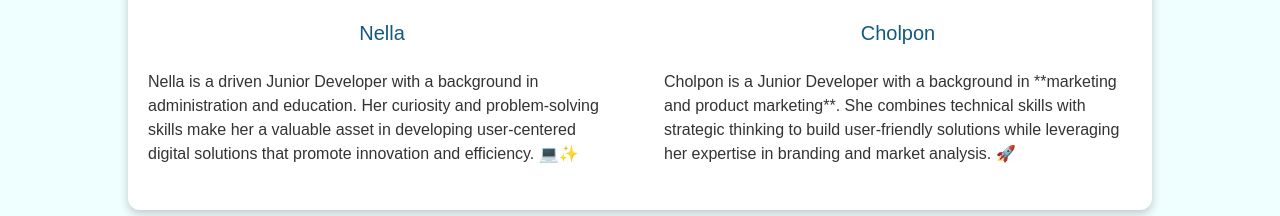
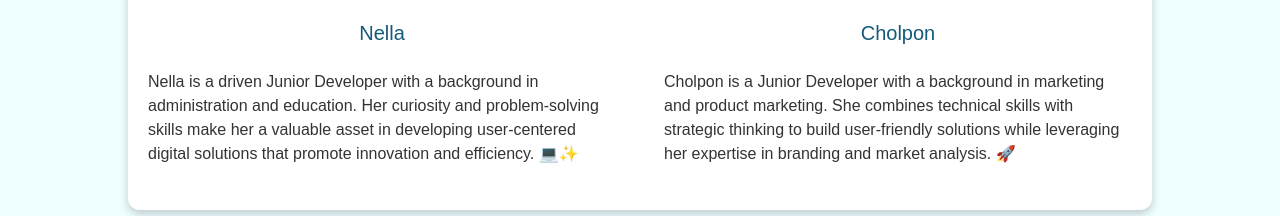
Before and after one commit to cholpoun/Finalproject, a React (Vite) app in the folder frontend/: page /about in a window 1280 px wide. Shown: the part 482-698 px from the top of the page. Built offline with nearby package versions, Linux system fonts and the light colour scheme.

Commit message:
updated about us page

```diff
--- a/frontend/src/components/AboutUsCard.jsx
+++ b/frontend/src/components/AboutUsCard.jsx
@@ -108,8 +108,8 @@ const AboutUsCard = () => {
             />
             <SubHeading>Cholpon</SubHeading>
             <Text>
-              Cholpon is a Junior Developer with a background in **marketing and
-              product marketing**. She combines technical skills with strategic
+              Cholpon is a Junior Developer with a background in marketing and
+              product marketing. She combines technical skills with strategic
               thinking to build user-friendly solutions while leveraging her
               expertise in branding and market analysis. 🚀
             </Text>
```
